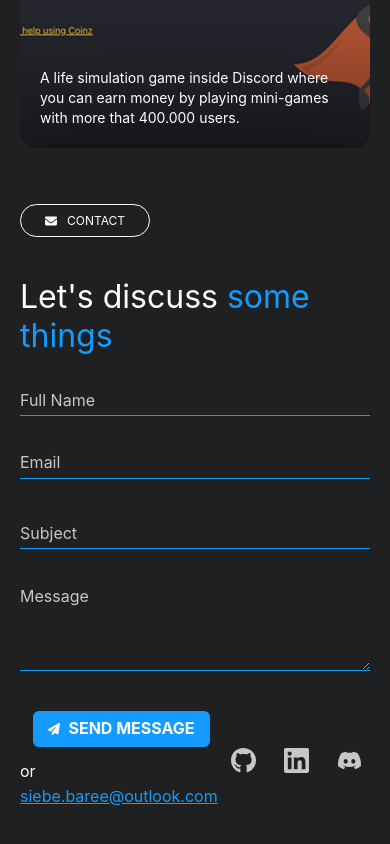
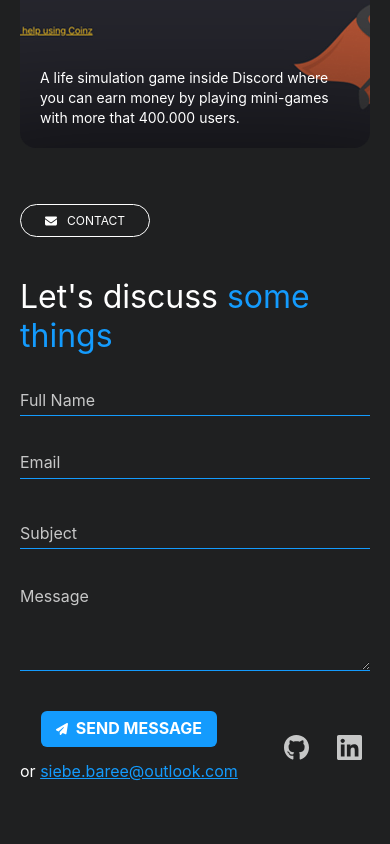
Before and after one commit to SiebeBaree/SiebeBareeApp, a Next.js app: page / in a window 390 px wide. Shown: the part 3555-4399 px from the top of the page. Built offline with nearby package versions, Linux system fonts and the light colour scheme.

Commit message:
Removed Discord icon

```diff
--- a/src/components/contact.tsx
+++ b/src/components/contact.tsx
@@ -166,11 +166,6 @@ export default function Contact() {
                               className={`${styles.icon} rounded-full border-0 sm:border-2 p-2 sm:p-3 flex`}>
                             <LinkedInIcon color="var(--color-text-soft)"/>
                         </Link>
-
-                        <Link href="#" target="_blank"
-                              className={`${styles.icon} rounded-full border-0 sm:border-2 p-2 sm:p-3 flex`}>
-                            <DiscordIcon color="var(--color-text-soft)"/>
-                        </Link>
                     </div>
                 </div>
             </form>
```
